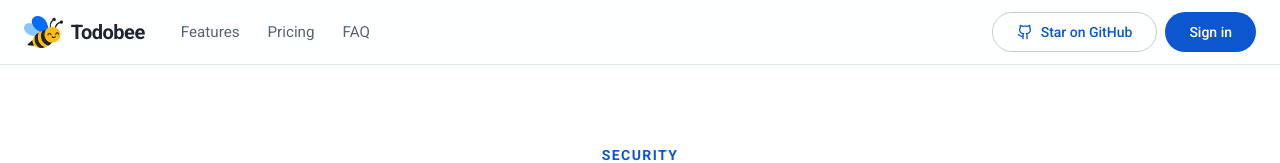
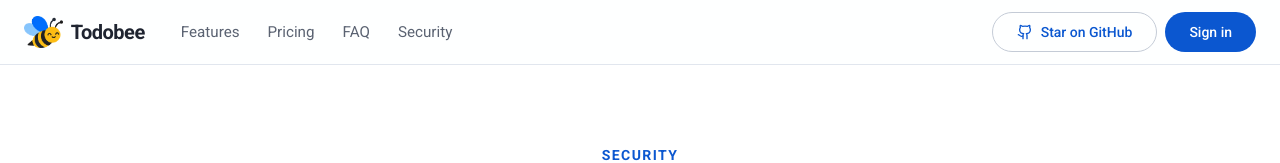
Before and after one commit to sysfora/Todobee, a Next.js app: page /security in a window 1280 px wide. Shown: the top 163 px of the page. Built offline with nearby package versions, Linux system fonts and the light colour scheme; no server answers; a web font is replaced by a local one.

Commit message:
fIXED NAV

```diff
--- a/src/components/landing/LandingChrome.tsx
+++ b/src/components/landing/LandingChrome.tsx
@@ -11,6 +11,7 @@ const NAV = [
   { href: "/#features", label: "Features" },
   { href: "/#pricing", label: "Pricing" },
   { href: "/#faq", label: "FAQ" },
+  { href: "/security", label: "Security" },
 ];
 
 export function BeeLogo({ className }: { className?: string }) {
```
